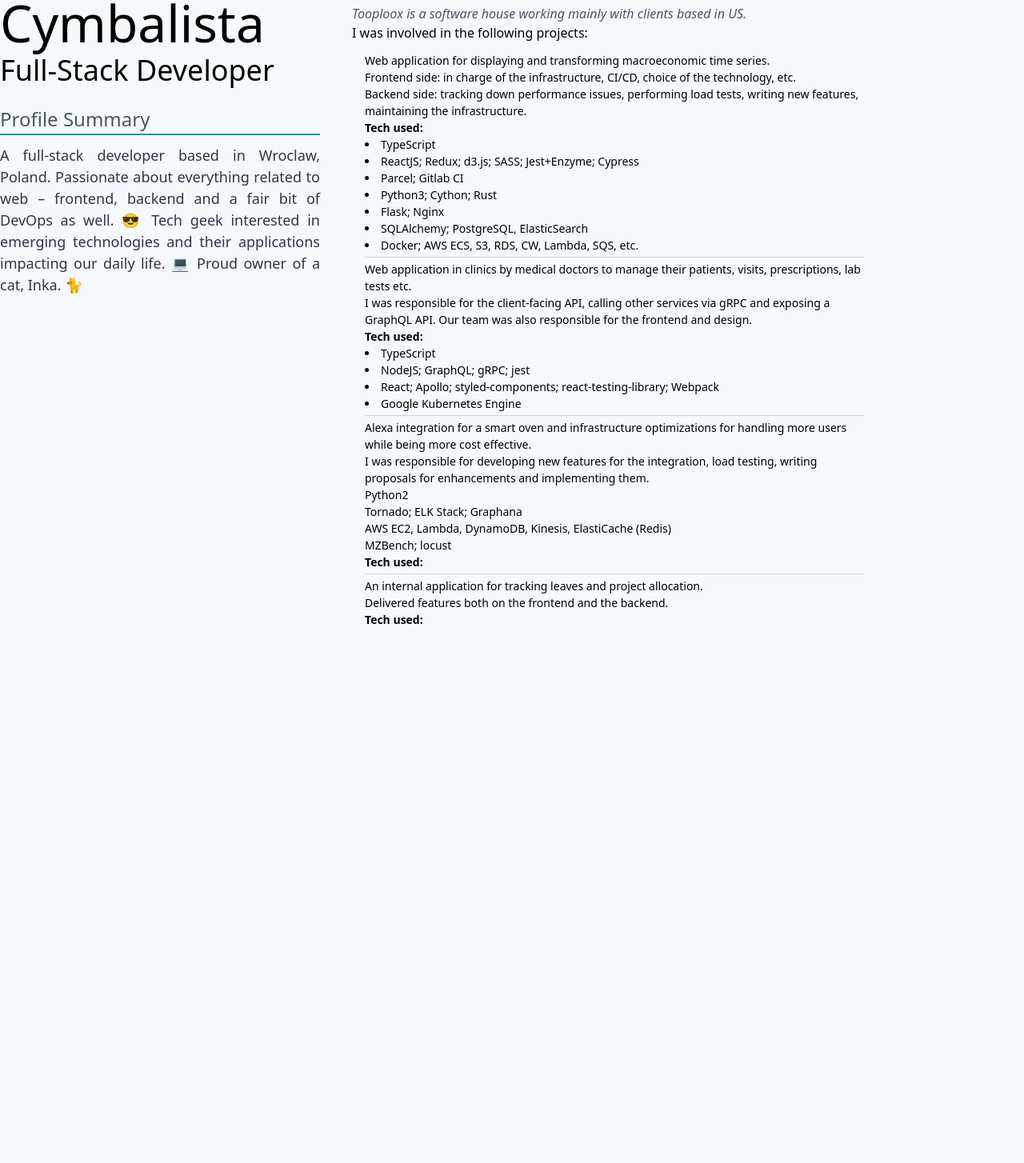
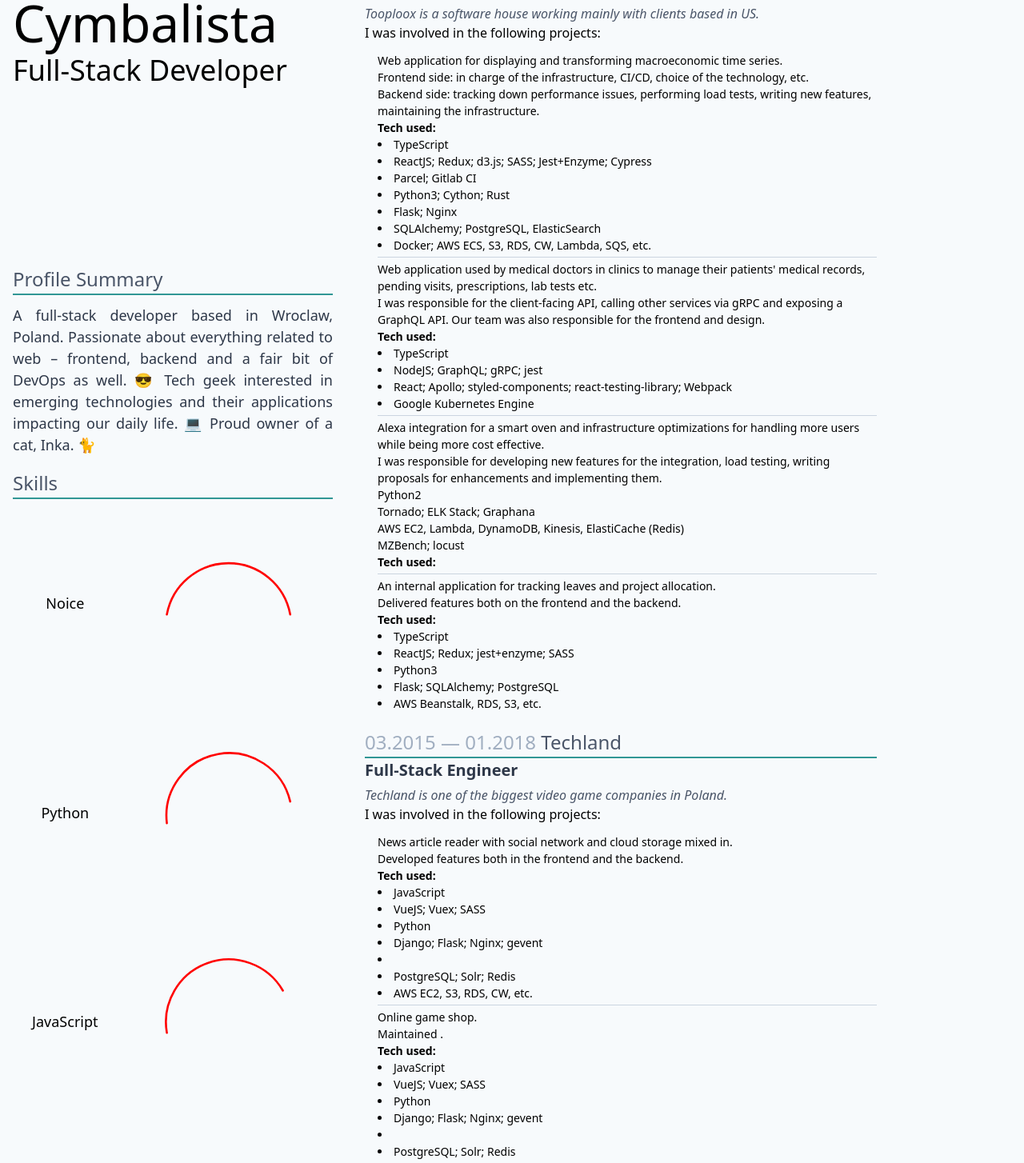
Before and after one commit to jankiel7410/CV, a Svelte app: page / in a window 1280 px wide. Shown: the part 83-1537 px from the top of the page at 80% size. Before the commit the page ends 872 px from the top, so only its background shows below. Built offline with nearby package versions, Linux system fonts and the light colour scheme.

Commit message:
skill list and gauge mvp

```diff
--- a/src/CV.svelte
+++ b/src/CV.svelte
@@ -1,28 +1,41 @@
 <script lang="ts">
     import ExpEntry from './ExpEntry.svelte'
+    import Skill from './Skill.svelte'
 </script>
 
-<main class='container mx-auto mt-4'>
+<main class='container mx-auto mt-4 px-4 relative'>
     <header>
-        <h1 class='text-6xl font-hairline leading-none'>Michał Cymbalista</h1>
-        <h2 class='text-4xl'>Full-Stack Developer</h2>
+        <h1 class='text-4xl sm:text-6xl font-hairline leading-none'>Michał Cymbalista</h1>
+        <h2 class='text-2xl sm:text-4xl'>Full-Stack Developer</h2>
     </header>
     <aside>
-        <header class="text-2xl text-gray-700 border-solid border-b-2 border-teal-600">
-            <h3>Profile Summary</h3>
-        </header>
+
+        <img src="/gauge.svg" alt="">
+        <h3 class="text-2xl text-gray-700 border-solid border-b-2 border-teal-600">
+            Profile Summary
+        </h3>
         <p class="text-lg text-gray-800 mt-3 text-justify">
             A full-stack developer based in Wroclaw, Poland.
             Passionate about everything related to web &ndash; frontend, backend and a fair bit of DevOps as well. 😎
             Tech geek interested in emerging technologies and their applications impacting our daily life. 💻
             Proud owner of a cat, Inka. 🐈
         </p>
+
+        <h3 class="text-2xl mt-4 text-gray-700 border-solid border-b-2 border-teal-600">Skills</h3>
+        <Skill name='Noice' level={5} />
+        <Skill name='Python' level={4.5} />
+        <Skill name='JavaScript' level={4} />
+        <Skill name='Typescript' level={4} />
+        <Skill name='ReactJS' level={4.5} />
+        <Skill name='PostgreSQL' level={3.5} />
+        <Skill name='Node.JS' level={2} />
+
     </aside>
 
     <ol>
         <li role="article">
             <h3 class="text-2xl text-gray-700 font-medium border-solid border-b-2 border-teal-600">
-                <time class='text-gray-500 font-thin'>03.2020 &mdash; 10.2020</time>
+                <time class='text-gray-500 font-thin'>03.2018 &mdash; 10.2020</time>
                 Tooploox
             </h3>
             <h4 class='text-xl text-gray-800 font-bold'>
@@ -36,11 +49,7 @@
                         Web application for displaying and transforming macroeconomic time series.<br>
                         Frontend side: in charge of the infrastructure, CI/CD, choice of the technology, etc.<br>
                         Backend side: tracking down performance issues, performing load tests, writing new features, maintaining the infrastructure.<br>
-                        <!-- Main challenges: making React and d3 play together nicely.
-                            Displaying thousands and thousands of data points as an SVG.
-                            Keeping the database healthy while handling over 60M time series up to date. -->
                     </p>
-                    <slot slot='tech-used'>
                         <li>TypeScript</li>
                         <li>ReactJS; Redux; d3.js; SASS; Jest+Enzyme; Cypress</li>
                         <li>Parcel; Gitlab CI</li>
@@ -48,16 +57,14 @@
                         <li>Flask; Nginx</li>
                         <li>SQLAlchemy; PostgreSQL, ElasticSearch</li>
                         <li>Docker; AWS ECS, S3, RDS, CW, Lambda, SQS, etc.</li>
-                    </slot>
                 </ExpEntry>
                 <ExpEntry>
                     <p slot="desc">
-                        Web application in clinics by medical doctors to manage their patients, visits, prescriptions, lab tests etc.
+                        Web application used by medical doctors in clinics to manage their patients' medical records, pending visits, prescriptions, lab tests etc.
                     <br>
                         I was responsible for the client-facing API, calling other services via gRPC and exposing a GraphQL API.
                         Our team was also responsible for the frontend and design.
                     </p>
-                    <slot slot='tech-used'>
                         <li>
                             TypeScript
                         </li>
@@ -68,31 +75,66 @@
                             React; Apollo; styled-components; react-testing-library; Webpack
                         </li>
                         <li>Google Kubernetes Engine</li>
-                    </slot>
                 </ExpEntry>
                 <ExpEntry>
                     <p slot="desc">
                         Alexa integration for a smart oven and infrastructure optimizations for handling more users while being more cost effective. <br>
                         I was responsible for developing new features for the integration, load testing, writing proposals for enhancements and implementing them.
-                    <slot name='tech-used'>
                         <li>Python2</li>
                         <li>Tornado; ELK Stack; Graphana</li>
                         <li>AWS EC2, Lambda, DynamoDB, Kinesis, ElastiCache (Redis)</li>
                         <li>MZBench; locust</li>
-                    </slot>
                 </ExpEntry>
                 <ExpEntry>
                     <p slot="desc">
                         An internal application for tracking leaves and project allocation.<br>
                         Delivered features both on the frontend and the backend.
                     </p>
-                    <slot name='tech-used'>
                         <li>TypeScript</li>
                         <li>ReactJS; Redux; jest+enzyme; SASS</li>
                         <li>Python3</li>
                         <li>Flask; SQLAlchemy; PostgreSQL</li>
                         <li>AWS Beanstalk, RDS, S3, etc.</li>
-                    </slot>
+                </ExpEntry>
+            </ul>
+        </li>
+
+        <li role="article">
+            <h3 class="text-2xl text-gray-700 font-medium mt-4 border-solid border-b-2 border-teal-600">
+                <time class='text-gray-500 font-thin'>03.2015 &mdash; 01.2018</time>
+                Techland
+            </h3>
+            <h4 class='text-xl text-gray-800 font-bold'>
+                Full-Stack Engineer
+            </h4>
+            <p class='mt-1 text-gray-700 italic'>Techland is one of the biggest video game companies in Poland.</p>
+            <p>I was involved in the following projects:</p>
+            <ul class='mt-2 ml-4 text-sm divide-y divide-solid divide-gray-400'>
+                <ExpEntry>
+                    <p slot="desc">
+                        News article reader with social network and cloud storage mixed in.<br>
+                        Developed features both in the frontend and the backend.<br>
+                    </p>
+                        <li>JavaScript</li>
+                        <li>VueJS; Vuex; SASS</li>
+                        <li>Python</li>
+                        <li>Django; Flask; Nginx; gevent</li>
+                        <li></li>
+                        <li>PostgreSQL; Solr; Redis</li>
+                        <li>AWS EC2, S3, RDS, CW, etc.</li>
+                </ExpEntry>
+                <ExpEntry>
+                    <p slot="desc">
+                        Online game shop.<br>
+                        Maintained .<br>
+                    </p>
+                        <li>JavaScript</li>
+                        <li>VueJS; Vuex; SASS</li>
+                        <li>Python</li>
+                        <li>Django; Flask; Nginx; gevent</li>
+                        <li></li>
+                        <li>PostgreSQL; Solr; Redis</li>
+                        <li>AWS EC2, S3, RDS, CW, etc.</li>
                 </ExpEntry>
             </ul>
         </li>
@@ -101,13 +143,27 @@
 
 <style>
     main {
+        display: block;
         display: grid;
-        gap: 1rem;
-        grid-template:
-        "header break content" auto
-        "bio break content" 1fr
-        "bio break content" 1fr / min(40vw, 25em) 0.5rem minmax(min-content, 40em);
+            gap: 2rem;
+            grid-template:
+            "header" auto
+            "bio" auto
+            "content" auto / 1fr;
+
     }
+
+    @media (min-width: 640px) {
+        main {
+            display: grid;
+            gap: 1rem;
+            grid-template:
+            "header break content" auto
+            "bio break content" 1fr
+            "bio break content" max-content / min(40vw, 25em) 0.5rem minmax(min-content, 40em);
+        }
+    }
+
     main>header {
         grid-area: header;
     }
--- a/src/ExpEntry.svelte
+++ b/src/ExpEntry.svelte
@@ -3,6 +3,6 @@
     <slot name="desc"></slot>
     <p class='font-semibold'>Tech used:</p>
     <ul class='list-disc list-inside'>
-        <slot name='tech-used'></slot>
+        <slot></slot>
     </ul>
 </li>
--- /dev/null
+++ b/src/Skill.svelte
@@ -0,0 +1,48 @@
+<script lang='ts'>
+    import { quadOut } from 'svelte/easing'
+    import { tweened } from 'svelte/motion'
+    export let name: string
+    export let level: number
+    export let className: string
+
+    function polarToCartesian(cx: number, cy, radius, angle) {
+        const radians = (angle - 90) * Math.PI / 180.0;
+        return [Math.round((cx + (radius * Math.cos(radians))) * 100) / 100, Math.round((cy + (radius * Math.sin(radians))) * 100) / 100];
+    }
+
+  function svgArcPath(x, y, radius, start_angle, end_angle) {
+        const start_xy = polarToCartesian(x, y, radius, end_angle);
+        const end_xy = polarToCartesian(x, y, radius, start_angle);
+        return "M " + start_xy[0] + " " + start_xy[1] + " A " + radius + " " + radius + " 0 0 0 " + end_xy[0] + " " + end_xy[1];
+    }
+
+    let tweenedLevel = tweened(1, {duration: 2000, easing: quadOut})
+    $tweenedLevel = level
+    $: d = `M 1,0.5 ${([1,2,3,4,5]).slice(0, Math.floor($tweenedLevel)).map(v => 'H ' + v).join(' ')} H ${$tweenedLevel}`
+    $: wat = svgArcPath(5, 5, 3, -100, 200 * $tweenedLevel/5 - 100)
+</script>
+
+
+<div class={`grid grid-cols-2 gap-2 w-full ${className}`}>
+    <span class='m-auto text-lg'>{name}</span>
+    <!-- <svg class='max-w-sm' viewBox="0 0 6 1" fill="yellow"> -->
+    <svg class='max-w-sm' viewBox="0 0 10 10" fill="none">
+        <defs>
+            <linearGradient id="gradient" x1="0" x2="1" y1="0" y2="0">
+                <stop offset="0%" stop-color="#ff00cc" />
+                <stop offset="100%" stop-color="#333399"/>
+            </linearGradient>
+            <!-- <marker id="mark" markerWidth="2" markerHeight="2" refX="1" refY="1">
+                <circle cx="1" cy="1" r="1" stroke="none" fill="#00f"/>
+            </marker> -->
+        </defs>
+        <!-- <path {d} stroke="url(#gradient)" stroke-width="0.1" fill="none" stroke-linecap="round" marker-mid="url(#mark)" /> -->
+        <path d={wat} stroke="red" stroke-linecap="round" stroke-width="0.1"/>
+    </svg>
+</div>
+
+<style>
+    div {
+        grid-template-columns: 1fr 2fr;
+    }
+</style>
```
Also changed, not shown: public/gauge.svg (added).
